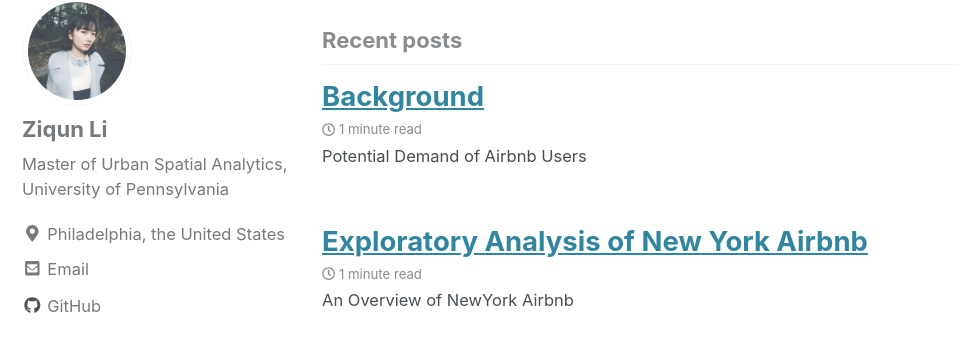
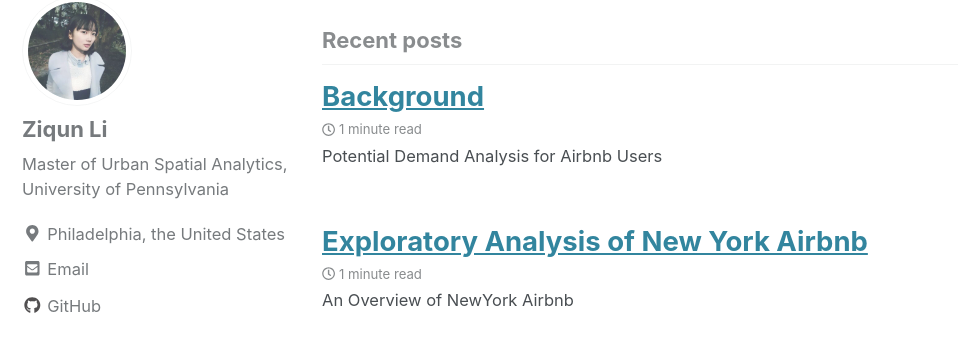
Before and after one commit to liziqun/MUSA620_Final_Project, a Jekyll site: the page built from index.html, in a window 1280 px wide and 900 px high. Shown: the part 115-454 px from the top of the window, without its empty margins (0-979 px from the left). Built offline with Jekyll 4.4.1, drawn with Linux system fonts in a browser that asks for light colours; cached includes are drawn as plain includes; nearby versions of some CDN libraries; a script that is not in the unit is left out; the list of posts is cut into pages by our own code.

Commit message:
Update 2019-12-12-1.Background.md

```diff
--- a/_posts/2019-12-12-1.Background.md
+++ b/_posts/2019-12-12-1.Background.md
@@ -1,7 +1,7 @@
 ---
 title: "Background"
 date: 2019-12-12T15:34:30-04:00
-excerpt: "Potential Demand of Airbnb Users"
+excerpt: "Potential Demand Analysis for Airbnb Users"
 categories:
   - Introduction
 tags:
```
